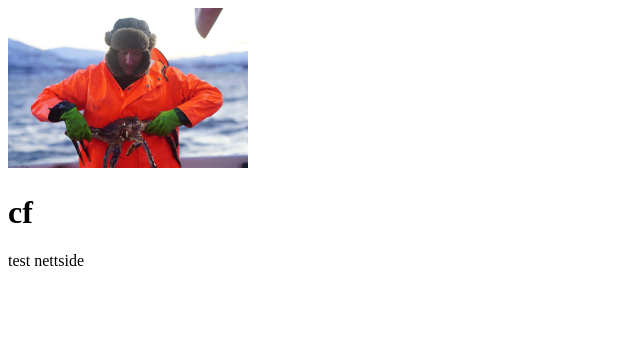
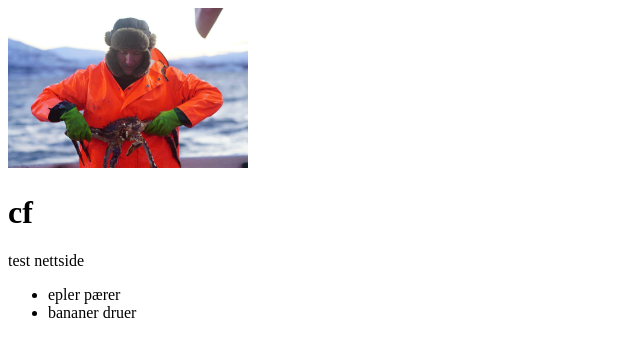
Before and after one commit to ClaesF0/claes, a plain HTML site: page index.html in a window 1280 px wide. Shown: the whole page, without its empty margins (0-640 px from the left). Drawn offline with Linux system fonts and the light colour scheme.

Commit message:
added li ul frukt

```diff
--- a/index.html
+++ b/index.html
@@ -10,5 +10,9 @@
     <img src="./img/krabbe.jpeg" alt="En gave fra Gautes mor" width="240">
     <h1>cf</h1>
     <p>test nettside</p>
+    <ul>
+        <li>epler pærer</li>
+        <li>bananer druer</li>
+    </ul>
 </body>
 </html>
```
